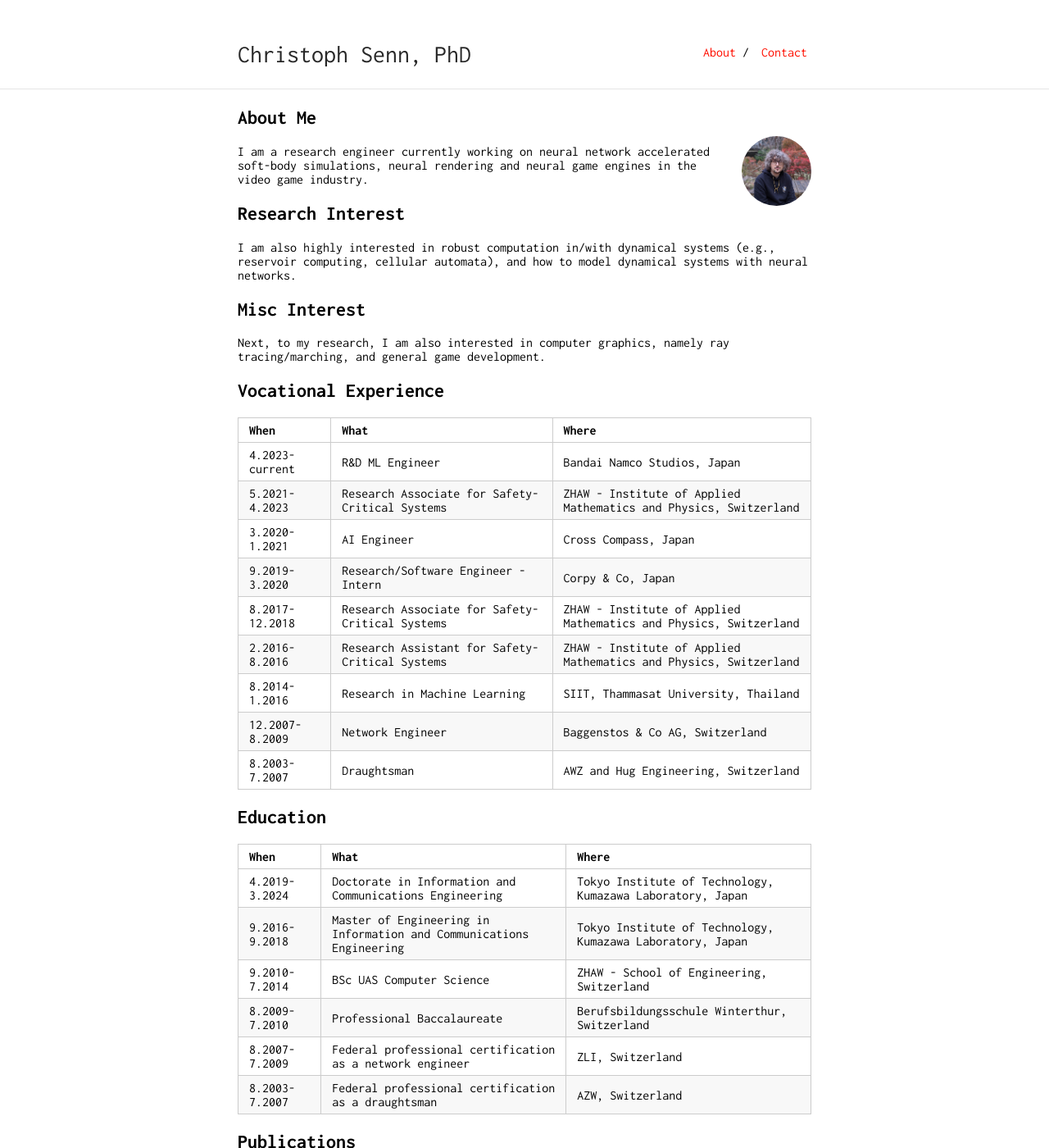
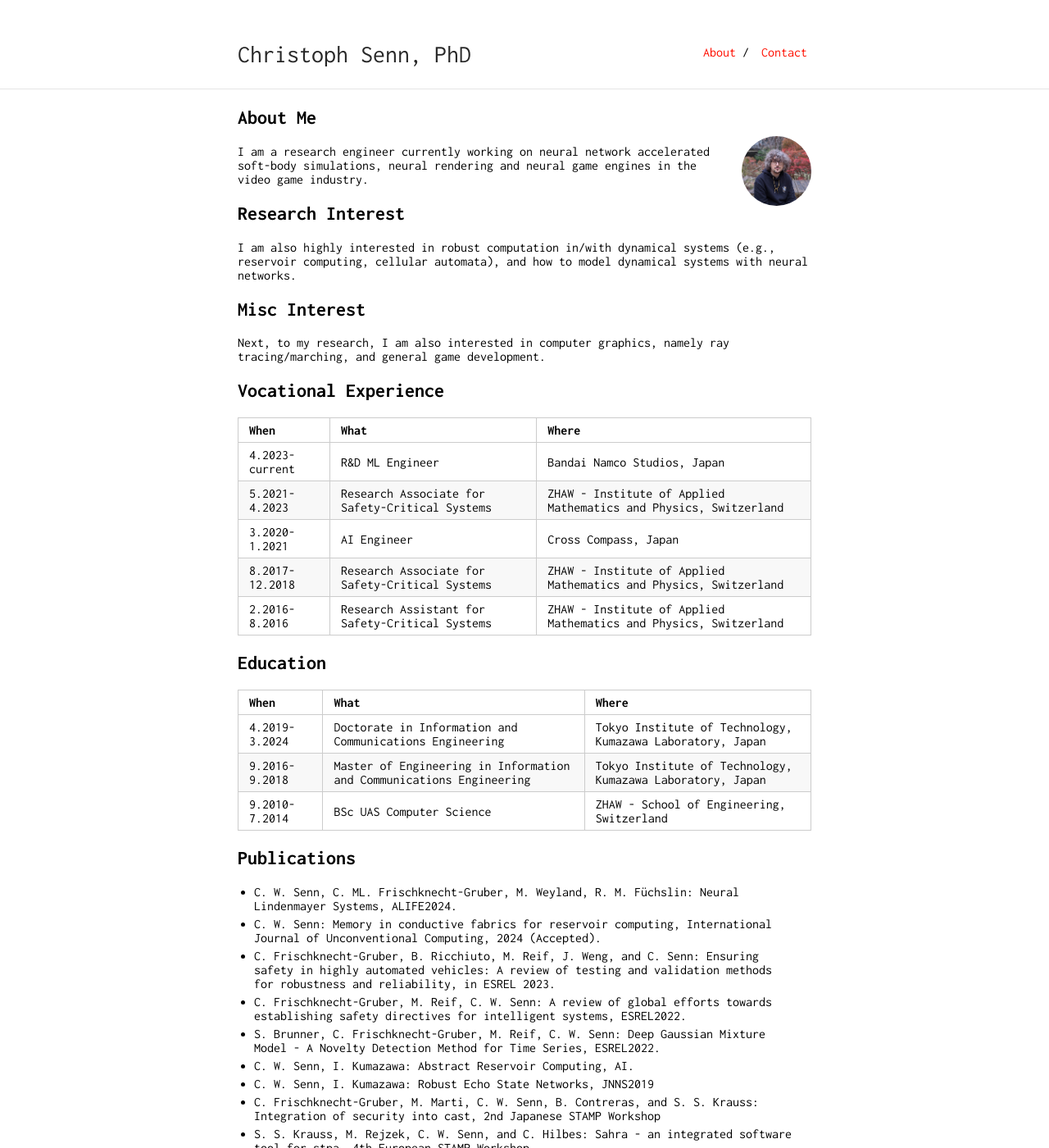
Before and after one commit to delpart/delpart.github.io, a Jekyll site: the page built from index.md, in a window 1280 px wide and 1400 px high. Shown: the whole window at 82% size. Built offline with Jekyll 4.4.1, drawn with Linux system fonts in a browser that asks for light colours; our own code applies the rules of GitHub Pages for plain Markdown files.

Commit message:
Update index.md to remove old entries
Removed outdated work experience and education entries.

```diff
--- a/index.md
+++ b/index.md
@@ -20,12 +20,8 @@ When | What | Where
 4.2023-current | R&D ML Engineer | Bandai Namco Studios, Japan
 5.2021-4.2023 | Research Associate for Safety-Critical Systems | ZHAW - Institute of Applied Mathematics and Physics, Switzerland
 3.2020-1.2021 | AI Engineer | Cross Compass, Japan
-9.2019-3.2020 | Research/Software Engineer - Intern | Corpy & Co, Japan
 8.2017-12.2018 | Research Associate for Safety-Critical Systems | ZHAW - Institute of Applied Mathematics and Physics, Switzerland
 2.2016-8.2016 | Research Assistant for Safety-Critical Systems | ZHAW - Institute of Applied Mathematics and Physics, Switzerland
-8.2014-1.2016 | Research in Machine Learning | SIIT, Thammasat University, Thailand
-12.2007-8.2009 | Network Engineer | Baggenstos & Co AG, Switzerland
-8.2003-7.2007 | Draughtsman | AWZ and Hug Engineering, Switzerland
 
 ## Education
 
@@ -34,9 +30,6 @@ When | What | Where
 4.2019-3.2024 | Doctorate in Information and Communications Engineering | Tokyo Institute of Technology, Kumazawa Laboratory, Japan
 9.2016-9.2018 | Master of Engineering in Information and Communications Engineering | Tokyo Institute of Technology, Kumazawa Laboratory, Japan
 9.2010-7.2014 | BSc UAS Computer Science | ZHAW - School of Engineering, Switzerland
-8.2009-7.2010 | Professional Baccalaureate | Berufsbildungsschule Winterthur, Switzerland
-8.2007-7.2009 | Federal professional certification as a network engineer | ZLI, Switzerland
-8.2003-7.2007 | Federal professional certification as a draughtsman | AZW, Switzerland
 
 ## Publications
 -  C. W. Senn, C. ML. Frischknecht-Gruber, M. Weyland, R. M. Füchslin: Neural Lindenmayer Systems, ALIFE2024.
```
